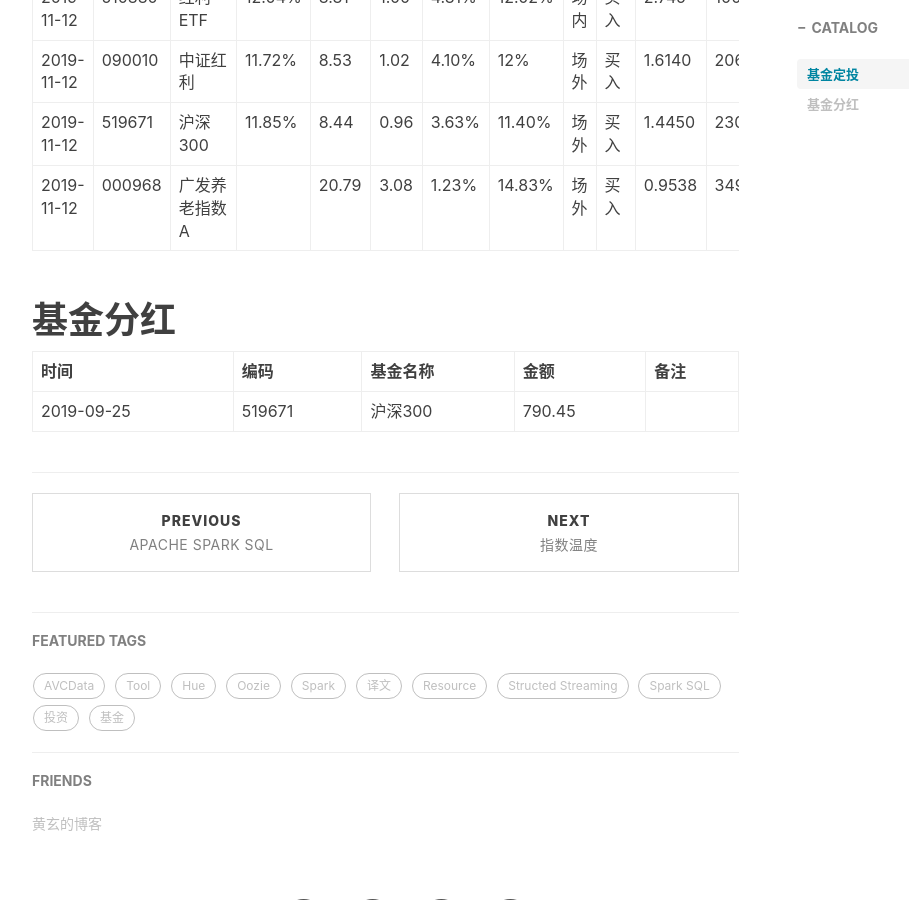
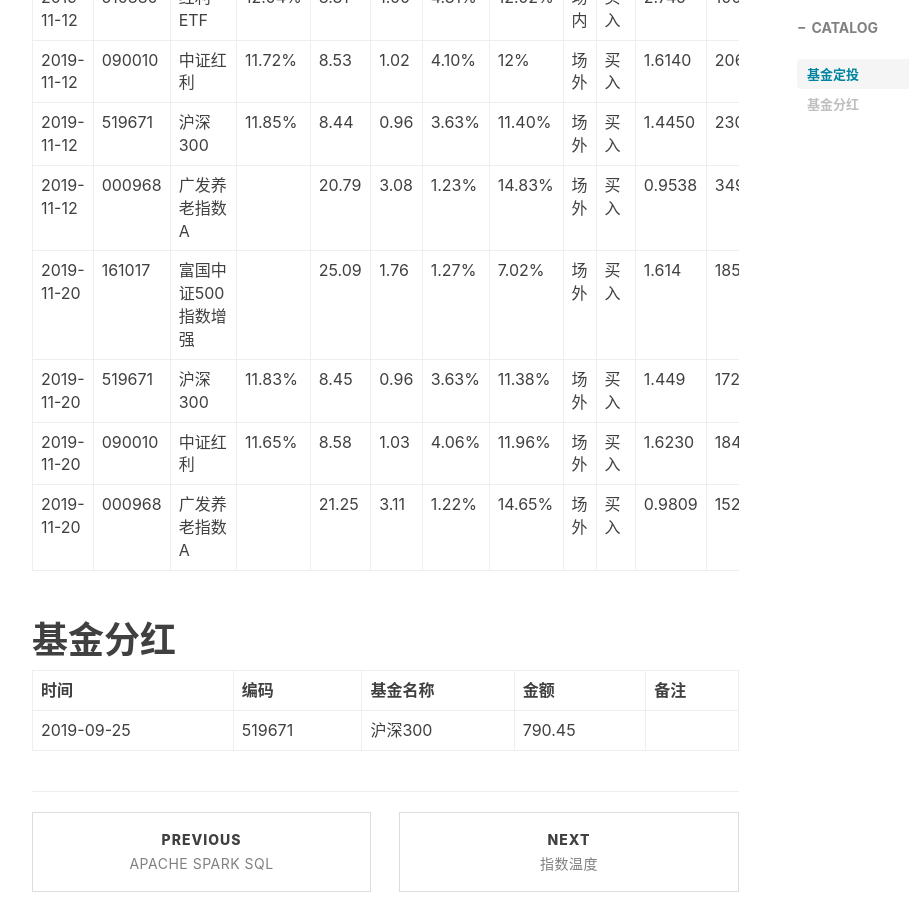
Before and after one commit to shoppingwang/shoppingwang.github.io, a Jekyll site: the page built from _posts/2019-07-02-investment-records.md, in a window 1280 px wide and 900 px high, scrolled down 3285 px. Shown: the whole window, without its empty margins (233-1142 px from the left). Built offline with Jekyll 4.4.1, drawn with Linux system fonts in a browser that asks for light colours; nearby versions of some CDN libraries; comment, search, counter and statistics services are not loaded.

Commit message:
Investment on 11/20

```diff
--- a/_posts/2019-07-02-investment-records.md
+++ b/_posts/2019-07-02-investment-records.md
@@ -54,6 +54,11 @@ tags:
 | 2019-11-12 | 090010 | 中证红利 | 11.72% | 8.53 | 1.02 | 4.10% | 12% | 场外 | 买入 | 1.6140 | 2062.58 |  |
 | 2019-11-12 | 519671 | 沪深300 | 11.85% | 8.44 | 0.96 | 3.63% | 11.40% | 场外 | 买入 | 1.4450 | 2303.81 |  |
 | 2019-11-12 | 000968 | 广发养老指数A |  | 20.79 | 3.08 | 1.23% | 14.83% | 场外 | 买入 | 0.9538 | 3490.26 |  |
+| 2019-11-20 | 161017 | 富国中证500指数增强 |  | 25.09 | 1.76 | 1.27% | 7.02% | 场外 | 买入 | 1.614 | 1855.95 |  |
+| 2019-11-20 | 519671 | 沪深300 | 11.83% | 8.45 | 0.96 | 3.63% | 11.38% | 场外 | 买入 | 1.449 | 1723.26 |  |
+| 2019-11-20 | 090010 | 中证红利 | 11.65% | 8.58 | 1.03 | 4.06% | 11.96% | 场外 | 买入 | 1.6230 | 1846.21 |  |
+| 2019-11-20 | 000968 | 广发养老指数A |  | 21.25 | 3.11 | 1.22% | 14.65% | 场外 | 买入 | 0.9809 | 1527.37 |  |
+
 
 # 基金分红
 
```
